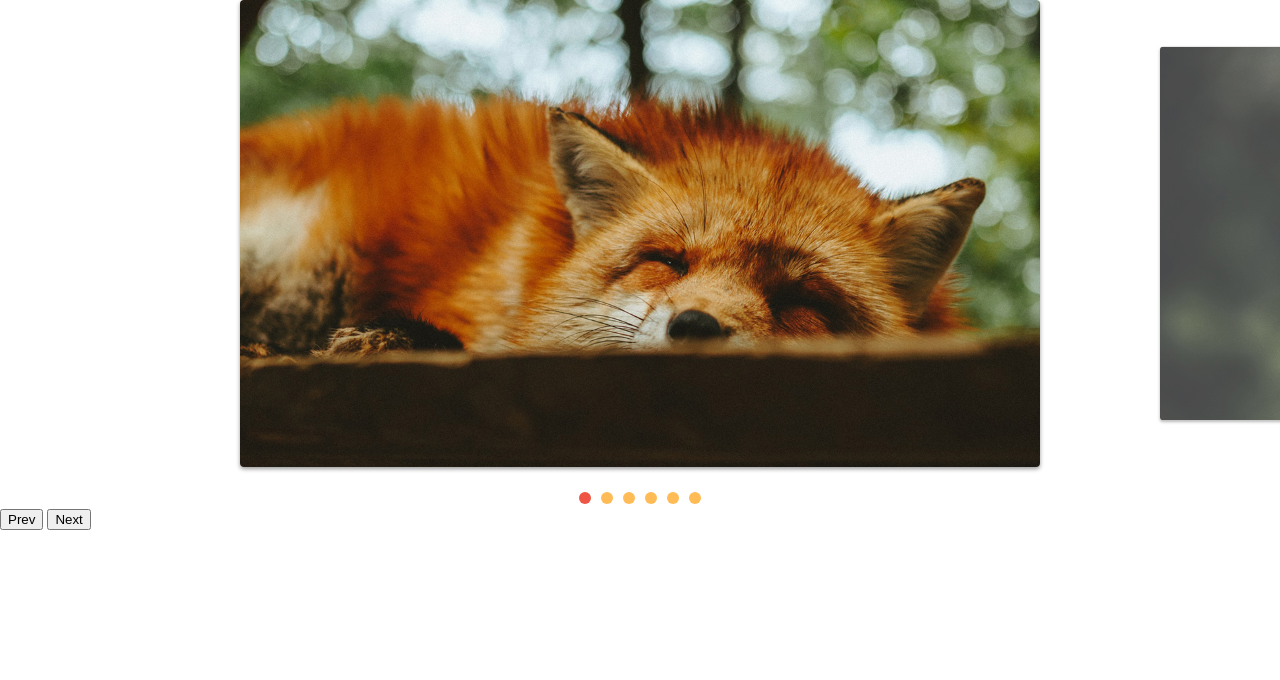
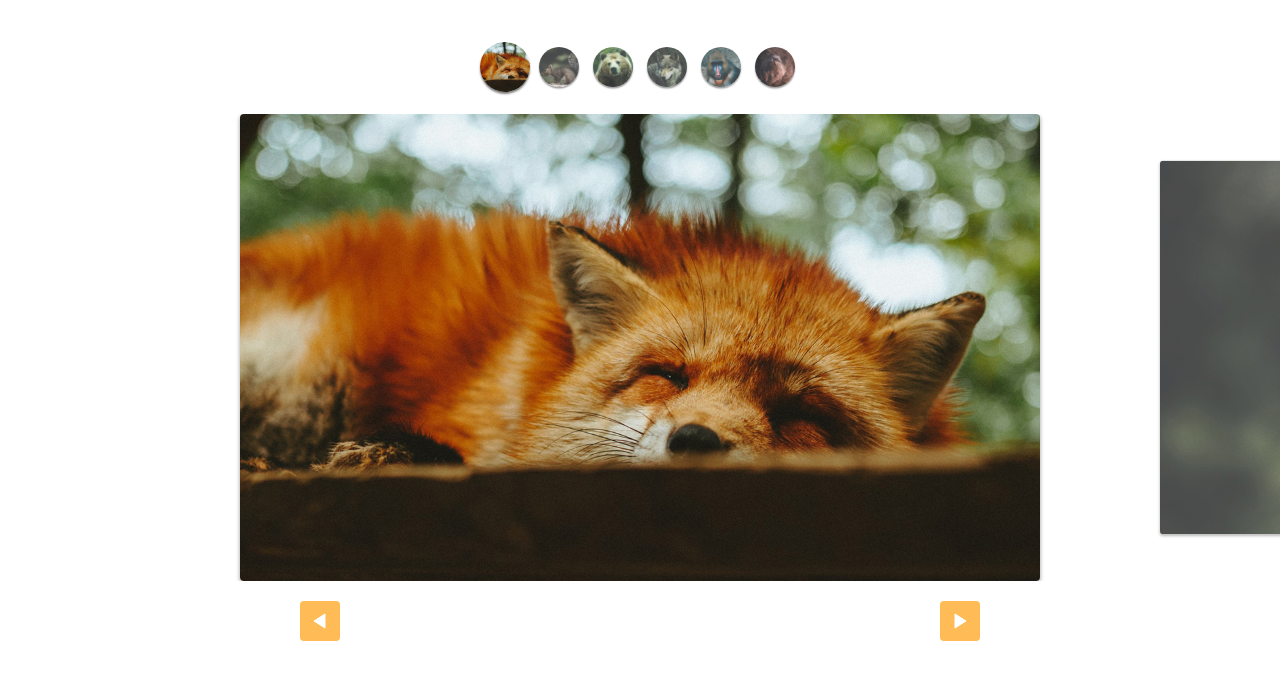
Before and after one commit to thiagomarim/slide, a plain HTML site: page index.html in a window 1280 px wide. Drawn offline with Linux system fonts and the light colour scheme.

Commit message:
custom-controls estilizados

```diff
--- a/css/style.css
+++ b/css/style.css
@@ -64,3 +64,48 @@ img {
 [data-control="slide"] li.active a, [data-control="slide"] li a:hover {
   background: #E54;
 }
+
+.custom-control {
+  display: flex;
+  justify-content: center;
+  margin-top: 40px;
+  margin-bottom: 20px;
+  flex-wrap: wrap;
+}
+
+.custom-control li {
+  opacity: .8;
+  transform: scale(.8);
+  width: 50px;
+  height: 50px;
+  border-radius: 50%;
+  overflow: hidden;
+  margin: 2px;
+  box-shadow: 0 2px 2px rgba(0, 0, 0, .5);
+  transition: .3s;
+}
+
+.custom-control li.active {
+  opacity: 1;
+  transform: scale(1);
+}
+
+.arrow-nav {
+  display: flex;
+  justify-content: space-around;
+  margin: 20px 0;
+}
+
+.arrow-nav button {
+  cursor: pointer;
+  border: none;
+  border-radius: 4px;
+  color: white;
+  width: 40px;
+  height: 40px;
+  background: #FB5 url('../img/arrow.svg') center center no-repeat;
+}
+
+.arrow-nav button.prev {
+  transform: rotate(-180deg);
+}
--- a/index.html
+++ b/index.html
@@ -8,6 +8,14 @@
   <link rel="stylesheet" href="css/style.css">
 </head>
 <body>
+  <ul class="custom-control">
+    <li><img src="img/foto1-thumb.jpg" alt=""></li>
+    <li><img src="img/foto2-thumb.jpg" alt=""></li>
+    <li><img src="img/foto3-thumb.jpg" alt=""></li>
+    <li><img src="img/foto4-thumb.jpg" alt=""></li>
+    <li><img src="img/foto5-thumb.jpg" alt=""></li>
+    <li><img src="img/foto6-thumb.jpg" alt=""></li>
+  </ul>
   <div class="slide-wrapper">
     <ul class="slide">
       <li><img src="img/foto1.jpg" alt=""></li>
@@ -19,8 +27,8 @@
     </ul>
   </div>
   <div class="arrow-nav">
-    <button class="prev">Prev</button>
-    <button class="next">Next</button>
+    <button class="prev"></button>
+    <button class="next"></button>
   </div>
   <script type="module" src="js/script.js"></script>
 </body>
--- a/js/script.js
+++ b/js/script.js
@@ -3,4 +3,4 @@ import SlideNav from './slide.js';
 const slide = new SlideNav('.slide', '.slide-wrapper');
 slide.init();
 slide.addArrow('.prev', '.next');
-slide.addControl('.custom-controls');
+slide.addControl('.custom-control');
```
